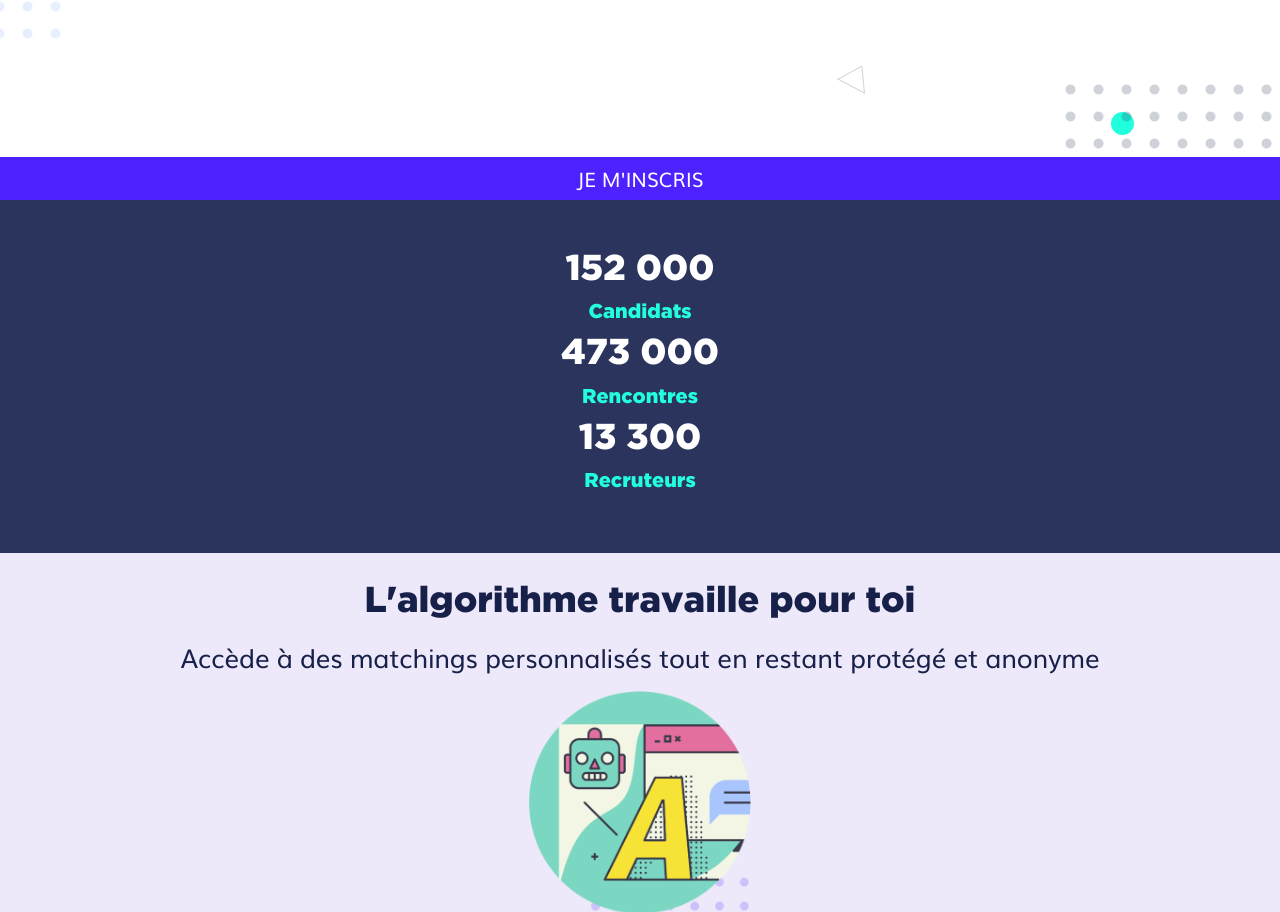
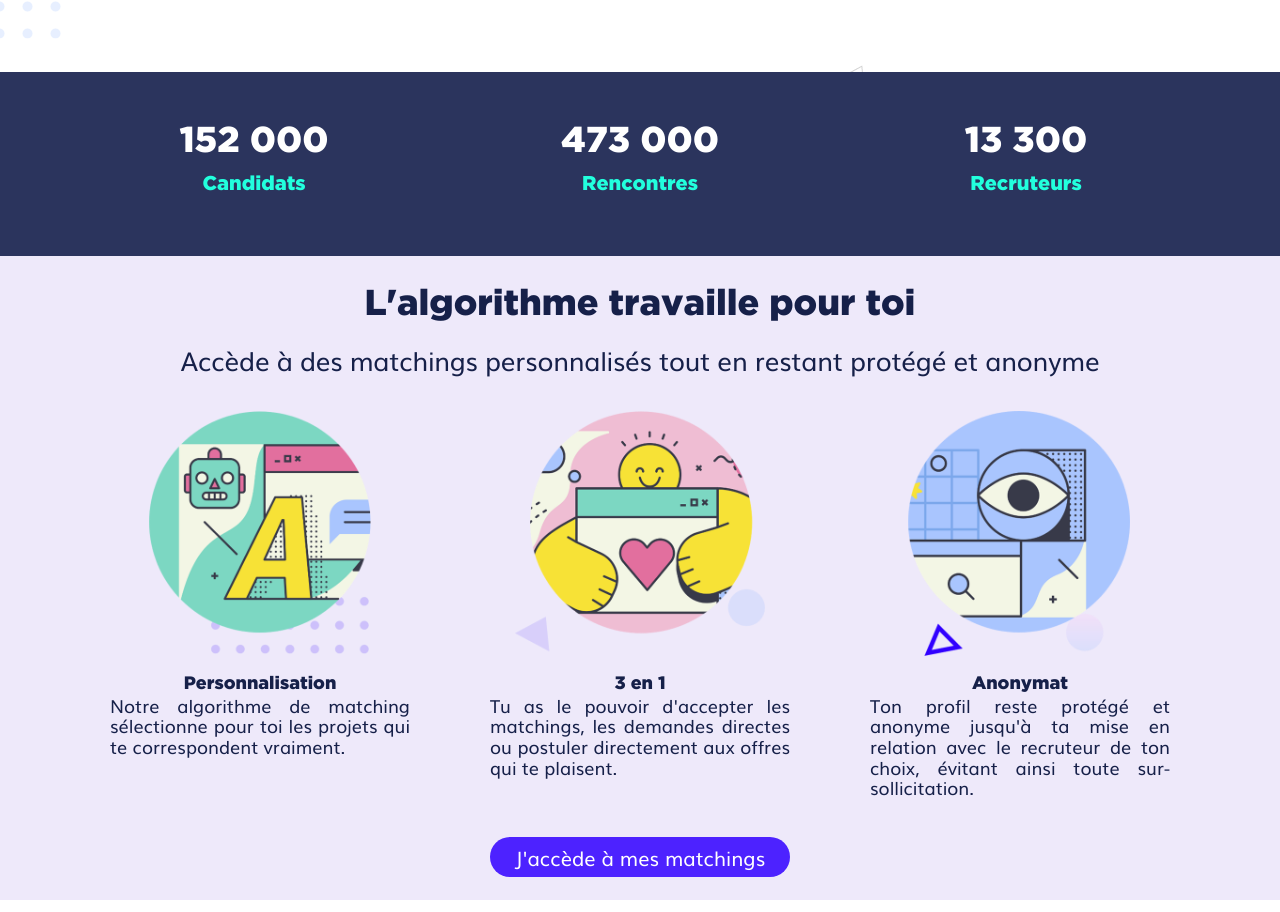
Before and after one commit to G-Adrien/Chooseyourboss, a website built with Parcel: page index.html in a window 1280 px wide. Shown: the part 600-1512 px from the top of the page. Built offline with nearby package versions, Linux system fonts and the light colour scheme.

Commit message:
add responsive tablet for header, stat

```diff
--- a/css/main.css
+++ b/css/main.css
@@ -129,7 +129,6 @@ a{
   border-radius: 24px;
   padding:5px 25px;
   font-family: "Muli";
-  text-align: center;
 }
 
 .btn:hover{
@@ -184,22 +183,26 @@ h1{
   margin: 50px 0;
 }
 
-#viewPort{
-  height: 100vh;
+#articlePos{
+  display: flex;
+  align-items: center;
+  height: 600px;
 }
 
 #headerBtn{
   display: flex;
 }
 
-#subs{
+#singIn{
+
+  display: none; /* ########################################################### A retirer en fin de projet */
   position: fixed;
   z-index: 2;
   bottom: 0%;
   width: 100%;
 }
 
-#subs a{
+#singIn a{
   background-color: #4d22ff;
   color: white;
   display: block;
@@ -344,16 +347,16 @@ width: 200px;
 
 
 /*  "salary"  */
+
 #salary{
-
+  margin: 10% 0 30%;
 }
 
 #card{
   background-color: #eeeeee;
   color: #162049;
   padding: 30px 20px;
-  width: 83%;
-  margin-bottom: 20%;
+  width: 75%;
 }
 
 #card h2{
@@ -375,6 +378,65 @@ width: 200px;
 #cardBtn{
   font-size: 20px;
   margin: 20px 0 10px;
+}
+
+/* ###################### "media-query"######################  */
+
+@media screen and (min-width: 530px) {
+  #skill{
+    display: flex;
+    flex-wrap: wrap;
+  }
+  #skill img{
+    min-width: 250px;
+  }
+  #skill div{
+    width: 50%;
+  }
+  #skill div:last-of-type{
+    width: 100%;
+  }
+}
+
+@media screen and (min-width: 768px) {
+  #stat{
+    flex-direction: row;
+  }
+  #stat div p{
+    width: 216px;
+    text-align: center;
+  }
+  #stat div{
+    padding: 0 15px;
+  }
+}
+@media screen and (min-width: 992px) {
+  #stat div p{
+    width: 290px;
+  }
+  #skill div{
+  width: 33%;
+  }
+  #skill div:last-of-type{
+    width: 33%;
+  }
+}
+
+
+
+@media screen and (min-width: 1200px) {
+  #singIn{
+    display: none;
+  }
+  #stat div p{
+    width: 356px;
+  }
+  #skill{
+    justify-content: center;
+    }
+  #skill div{
+    max-width: 380px;
+    }
 }
 
 
--- a/index.html
+++ b/index.html
@@ -26,7 +26,6 @@
 <body>
 
   <!-- Add your site or application content here -->
-<div id="viewPort">
 <nav class="flex-Jc-Ac">
   <a id="menuSmartphoneTablet" href="#">
     <img src="img/burger-menu.svg" alt="Icone menu">
@@ -37,6 +36,7 @@
 </nav>
 <header id="topSite">
   <hr>
+  <div id="articlePos">
     <article>
     <h1>Le matching parfait est aussi professionnel</h1>
     <p>Découvre quelles offres d'emploi informatique et numérique matchent avec ton profil et choisis ta prochaine squad !</p>
@@ -44,13 +44,13 @@
       <a class="btn" href="#">Je m'inscris</a>
     </div>
   </article>
-    <div id="subs">
+</div>
+  <div id="singIn">
       <a href="#">JE M'INSCRIS</a>
   </div>
 </header>
-</div>
 <main>
-  <section id="stat">
+  <div id="stat">
     <div>
       <p>152 000</p>
       <p>Candidats</p>
@@ -63,7 +63,7 @@
       <p>13 300</p>
       <p>Recruteurs</p>
     </div>
-  </section>
+  </div>
   <section id="algo">
     <header>
       <h2>L'algorithme travaille pour toi</h2>
```
Lines whose indentation alone changed are shown as unchanged.
